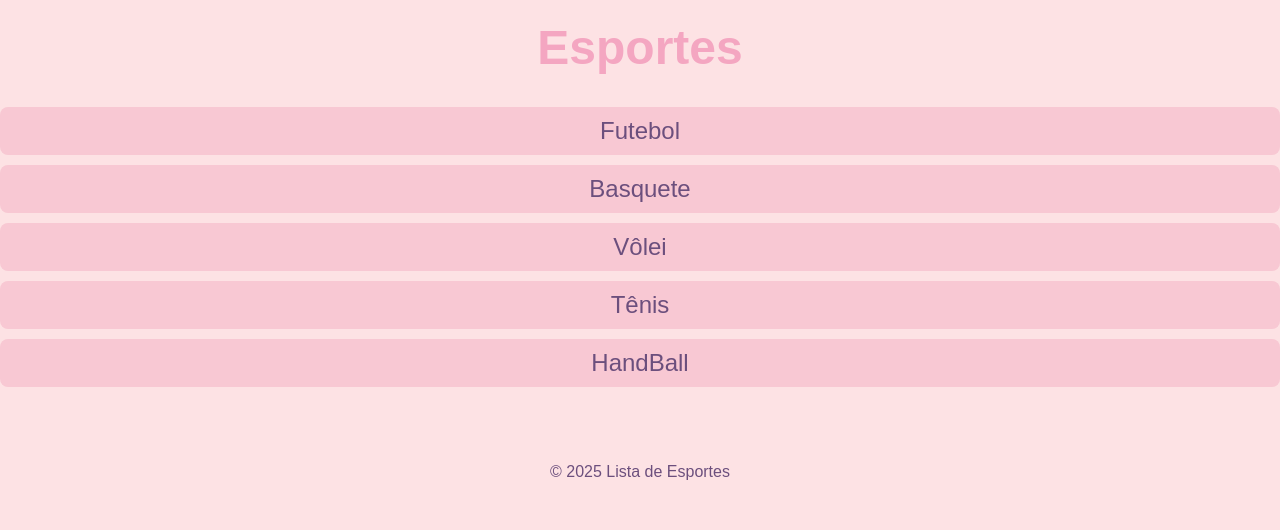
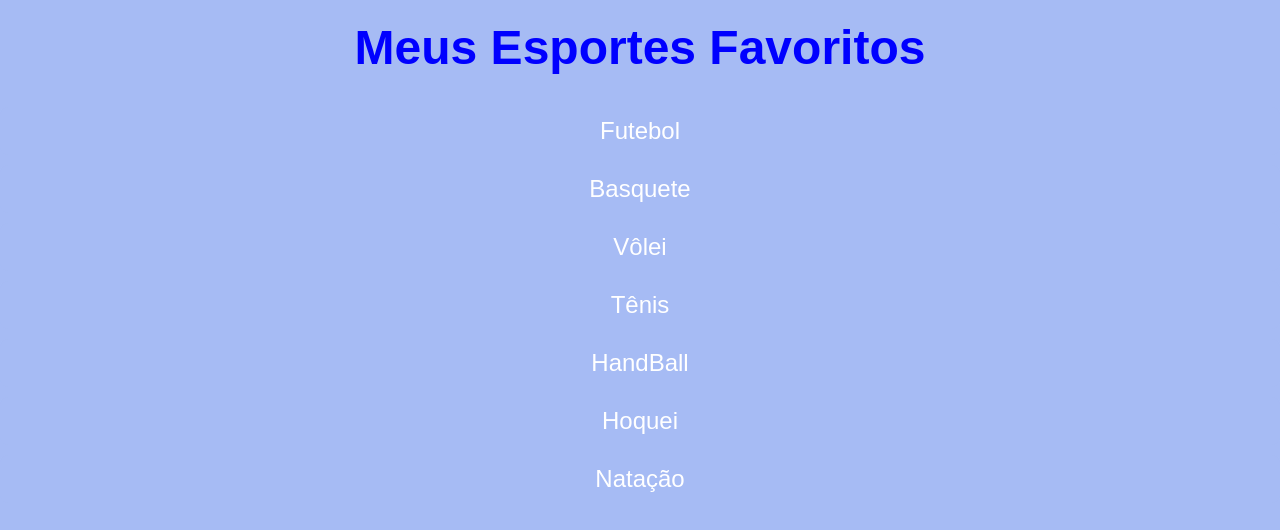
Before and after one commit to Anaporsino/DOM, a plain HTML site: page index.html in a window 1280 px wide. Drawn offline with Linux system fonts and the light colour scheme.

Commit message:
exercício 2

```diff
--- a/Java.js
+++ b/Java.js
@@ -1,14 +1,37 @@
+
 let titulo = document.getElementById("titulo");
-console.log("getElementId:", titulo)
+titulo.textContent = "Meus Esportes Favoritos";
+titulo.style.color = "blue";
+console.log("Selecionado por ID:", titulo);
 
-let esportesPorClasse = document.getElementsByClassName("esporte")
-console.log("getElementsByClassName:", esportesPorClasse)
+let esportesPorClasse = document.getElementsByClassName("esporte");
+console.log("Selecionado por classe:", esportesPorClasse[0]?.textContent);
+console.log("Selecionado por classe:", esportesPorClasse[1]?.textContent);
+console.log("Selecionado por classe:", esportesPorClasse[2]?.textContent);
+console.log("Selecionado por classe:", esportesPorClasse[3]?.textContent);
 
 let itensLista = document.getElementsByTagName("li");
-console.log("getElementsByTagName", itensLista)
+console.log("Selecionado por tag:", itensLista[0]?.textContent);
+console.log("Selecionado por tag:", itensLista[1]?.textContent);
+console.log("Selecionado por tag:", itensLista[2]?.textContent);
+console.log("Selecionado por tag:", itensLista[3]?.textContent);
+
 
 let primeiroEsporte = document.querySelector(".esporte");
-console.log("querySelector:", primeiroEsporte)
+console.log("Selecionado por querySelector:", primeiroEsporte?.textContent);
 
 let todosEsportes = document.querySelectorAll(".esporte");
-console.log("querySelectorAll:", todosEsportes)
+console.log("Selecionado por querySelectorAll:", todosEsportes?.textContent);
+
+
+let lista = document.querySelector("ul");
+
+let novoEsporte1 = document.createElement("li");
+novoEsporte1.textContent = "Hoquei";
+novoEsporte1.classList.add("esporte");
+lista.appendChild(novoEsporte1);
+
+let novoEsporte2 = document.createElement("li");
+novoEsporte2.textContent = "Natação";
+novoEsporte2.classList.add("esporte");
+lista.appendChild(novoEsporte2);
--- a/index.html
+++ b/index.html
@@ -5,24 +5,23 @@
     <meta name="viewport" content="width=device-width, initial-scale=1.0">
     <title>Lista De Esportes</title>
     <style>
-        /* Estilo do corpo da página */
         body {
-            background-color: #FDE2E4; /* Rosa pastel muito suave */
-            color: #6C4F7D; /* Texto em roxo suave */
+            background-color: #a6bbf4;
+            color: #ffffff;
             font-family: 'Arial', sans-serif;
             margin: 0;
             padding: 0;
         }
 
-        /* Estilo do título principal */
+
         #titulo {
             text-align: center;
-            color: #F4A6C1; /* Rosa suave */
+            color: #a6bbf4;
             font-size: 3em;
             margin-top: 20px;
         }
 
-        /* Estilo da lista de esportes */
+
         ul {
             list-style-type: none;
             padding: 0;
@@ -30,27 +29,25 @@
         }
 
         .esporte {
-            background-color: #F8C8D3; /* Rosa pastel suave para os itens */
+            background-color: #a6bbf4;
             margin: 10px 0;
             padding: 10px;
             font-size: 1.5em;
             border-radius: 8px;
-            color: #6C4F7D; /* Cor do texto */
+            color: #ffffff;
             transition: background-color 0.3s ease;
         }
 
         .esporte:hover {
-            background-color: #F4A6C1; /* Rosa mais forte ao passar o mouse */
-            color: white; /* Cor do texto muda para branco */
+            background-color: #0c2c85;
         }
 
-        /* Estilo para o rodapé (caso queira adicionar) */
         footer {
             text-align: center;
             margin-top: 40px;
             padding: 20px;
-            background-color: #FDE2E4; /* Cor do fundo do rodapé */
-            color: #6C4F7D; /* Cor do texto */
+            background-color: #ffffff;
+            color: #ffffff;
         }
     </style>
 </head>
@@ -66,10 +63,6 @@
         <li class="esporte">HandBall</li>
     </ul>
 
-    <footer>
-        <p>&copy; 2025 Lista de Esportes</p>
-    </footer>
-
     <script src="Java.js"></script>
 </body>
 </html>
```
